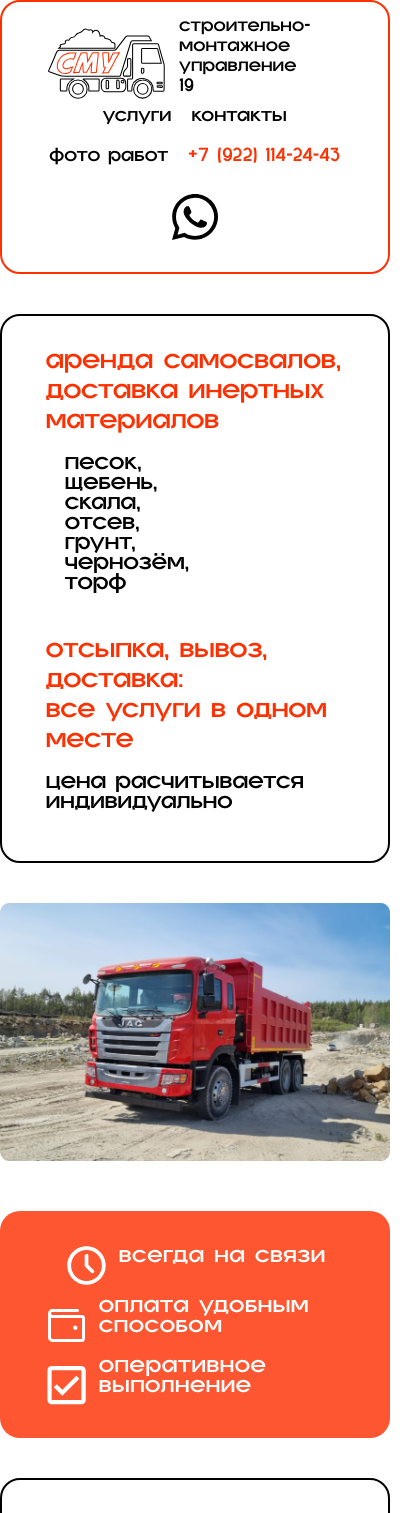
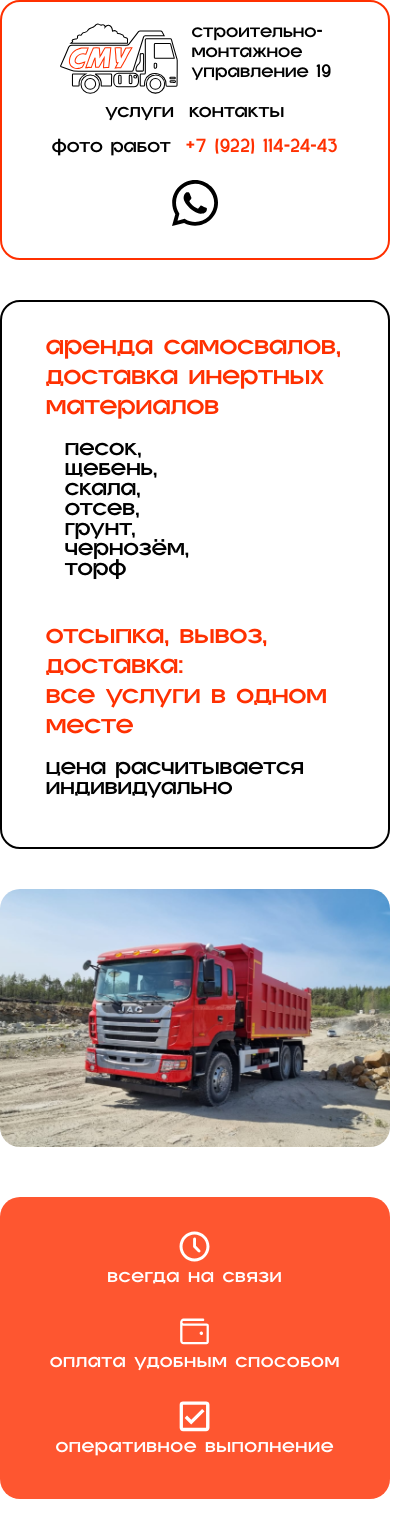
Before and after one commit to amshavv/amshavv.github.io, a plain HTML site: page index.html in a window 390 px wide. Shown: the top 1513 px of the page, 414 px wide, since content can reach past the window. Drawn offline with nearby package versions, Linux system fonts and the light colour scheme.

Commit message:
Add files via upload

```diff
--- a/style.css
+++ b/style.css
@@ -98,6 +98,7 @@ nav a {
     margin-top: 40px;
     width: 50%;
     margin-left: 20px;
+    border-radius: 20px;
 }
 
 .advantages, footer {
@@ -317,14 +318,15 @@ footer a:hover {
     }
 
     .logo-box {
-        margin-bottom: 10px;
+        margin-bottom: 15px;
+        margin-right: 0;
     }
 
     .nav-links {
         display: flex;
         flex-direction: row;
         justify-content: center;
-        gap: 20px;
+        gap: 15px;
         margin-bottom: 10px;
     }
 
@@ -349,20 +351,33 @@ footer a:hover {
     .advantages {
         flex-direction: column;
         padding-bottom: 15px;
+        font-size: 20px;
     }
 
     .advantages img {
         margin: 0 auto;
+        height: 35px;
     }
 
     .icon-text {
-        margin-bottom: 15px;
+        margin-bottom: 20px;
+        flex-direction: column;
+        justify-content: center;
+        gap: 10px;
+    }
+
+    .icon-text span {
+        text-align: center;
     }
 
     .photos {
         flex-direction: column;
         justify-content: center;
         align-items: center;
+    }
+
+    .photos img {
+        height: 275px;
     }
 
     .footer-logo-box a {
```
